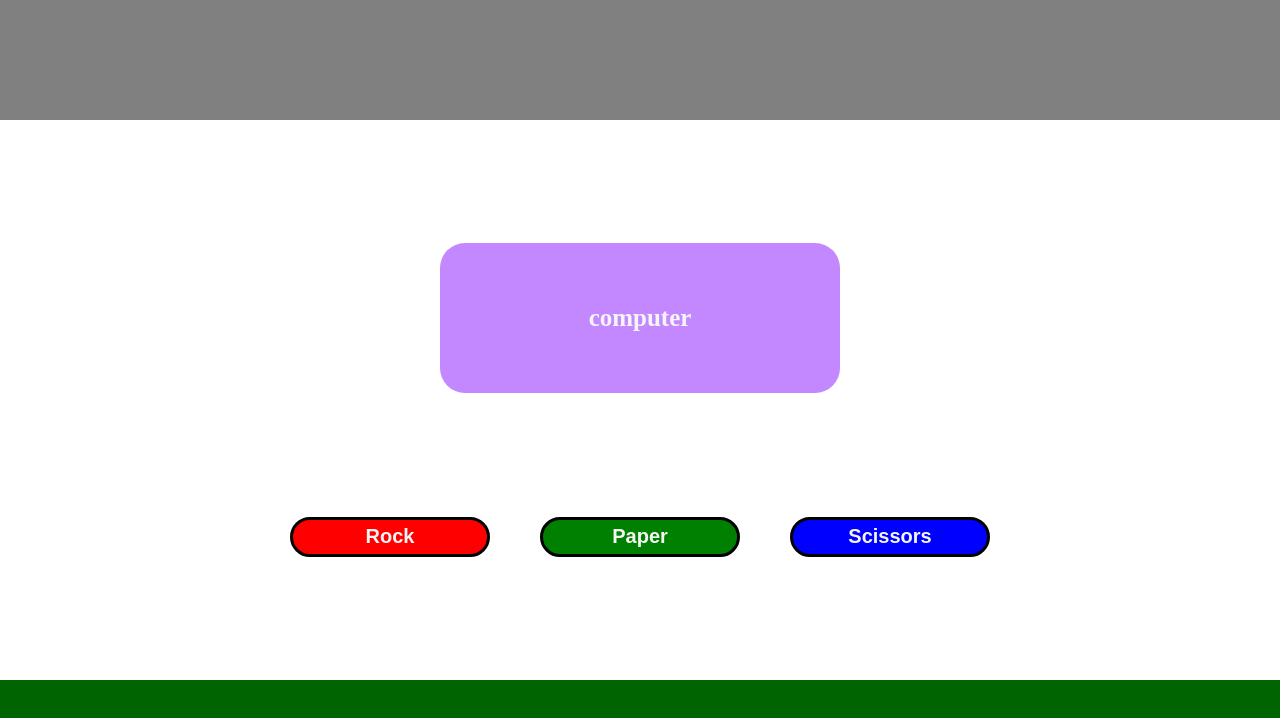
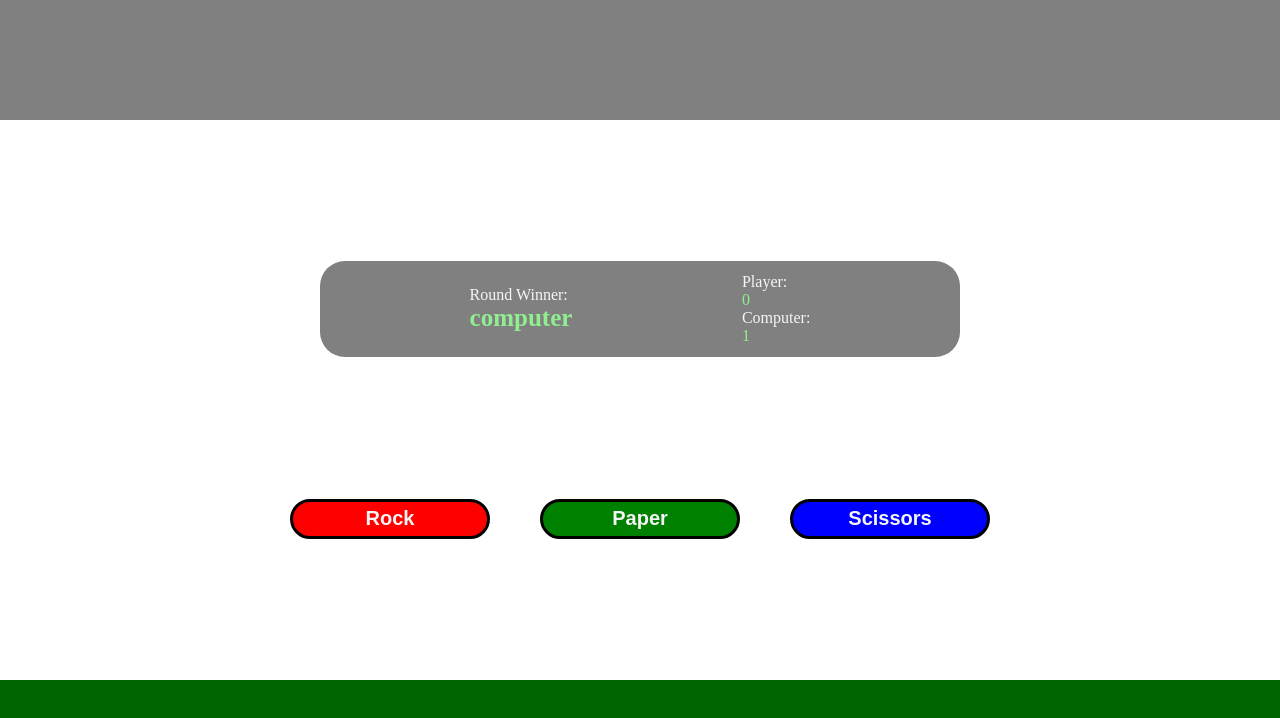
Before and after one commit to Nerio01/odin-foundations-rps, a website: page index.html in a window 1280 px wide. Both pictures are taken after a click on the button "Rock". Drawn offline with Linux system fonts and the light colour scheme.

Commit message:
removed user input validation because it now ties to buttons, also added running score

```diff
--- a/index.html
+++ b/index.html
@@ -9,7 +9,22 @@
 </head>
 <body>
   <div class='header'></div>
-  <div class='output'>Winner:</div>
+  <div class='result-container'>
+    <div class='winner-container'>
+      <div class='winner-text'>Round Winner:</div>
+      <div class='winner'></div>
+    </div>
+    <div class='score-container'>
+      <div class='player-container'>
+        <div class='player-score-text'>Player:</div>
+        <div class='player-score'></div>
+      </div>
+      <div class='computer-container'>
+        <div class='computer-score-text'>Computer:</div>
+        <div class='computer-score'></div>
+      </div>
+    </div>
+  </div>
   <div class='options'>
     <button class='hand' type="button" id='rock'>Rock</button>
     <button class='hand' type="button" id='paper'>Paper</button>
--- a/script.js
+++ b/script.js
@@ -15,16 +15,6 @@ const generateHand = () => {
         return Math.floor(Math.random() * (maxFloored - minCeiled + 1) + minCeiled);
     };
     return validHands[getRandomIntInclusive(0,2)];
-}
-
-const validateUserInput = (userInput) => {
-    const lowerCaseInput = userInput.toLowerCase();
-    if (lowerCaseInput !== rock
-    && lowerCaseInput !== paper
-    && lowerCaseInput !== scissors) {
-        return 'invalid';
-    }
-    return 'valid';
 }
 
 const compareHands = (userHand, compHand) => {
@@ -48,59 +38,41 @@ const compareHands = (userHand, compHand) => {
 
     return winner;
 };
-//const getHumanChoice = () => prompt("Enter rock, paper or scissors: ");
+
+const currentScore = {
+  player: 0,
+  computer: 0,
+}
+
+const updateScore = (roundWinner) => {
+  if (roundWinner === 'computer') {
+    currentScore.computer += 1;
+  }
+  if (roundWinner === 'user') {
+    currentScore.player += 1;
+  }
+}
+
+const resetScore = () => {
+  currentScore.player = 0;
+  currentScore.computer = 0;
+}
+
+const updateBoardScore = () => {
+  const playerScore = document.querySelector('div .player-score');
+  const computerScore = document.querySelector('div .computer-score');
+  playerScore.textContent = currentScore.player;
+  computerScore.textContent = currentScore.computer;
+}
+
 const playRound = (userhand) => {
     const humanSelection = userhand;
     const computerSelection = generateHand();
-
-    if (validateUserInput(humanSelection) === `invalid`) {
-        console.log('Invalid hand. Please enter "rock", "paper" or "scissors".');
-        return;
-    }
-    const winner = compareHands(humanSelection, computerSelection);
-    const output = document.querySelector('.output');
-    output.textContent = winner;
-    return winner;
+    const roundWinner = compareHands(humanSelection, computerSelection);
+    const output = document.querySelector('.winner');
+    updateScore(roundWinner);
+    console.log(currentScore);
+    updateBoardScore();
+    output.textContent = roundWinner;
+    return roundWinner;
 }
-
-
-//const playGame = () => {
-//    console.log('Welcome to Rock Paper Scissors game!');
-//    const userName = prompt('What is your name: ');
-//    console.log(`Hello, ${userName}!`);
-//    console.log('This game will consist of three rounds. Lets start!');
-//    let userScore = 0;
-//    let computerScore = 0;
-//    let rounds = 1;
-//    while (rounds <= 5) {
-//        const result = playRound();
-//        if (result === 'computer') {
-//            computerScore += 1;
-//            rounds += 1;
-//        }
-//        if (result === 'user') {
-//            userScore += 1;
-//            rounds += 1;
-//        }
-//        if (result === 'draw') {
-//            rounds += 1;
-//        }
-//        if (result === 'draw') {
-//            console.log('Draw!');
-//        }
-//        console.log (`User: ${userScore}, Computer: ${computerScore}`);
-//    }
-//
-//    console.log (`User: ${userScore}, Computer: ${computerScore}`);
-//    if (userScore === computerScore) {
-//        console.log('The game ends with DRAW!');
-//        return;
-//    }
-//    if (userScore > computerScore) {
-//        console.log ('You win!');
-//        return;
-//    }
-//    console.log('You lost!');
-//    return;
-//};
-//
--- a/style.css
+++ b/style.css
@@ -45,16 +45,27 @@ button {
   background-color: blue;
 }
 
-.output {
-  background-color: rgba(155,55,255,0.6);
-  width: 400px;
-  height: 150px;
+.result-container {
+  display: flex;
+  justify-content: space-evenly;
+  gap: 20px;
+  align-items: center;
+  background-color: gray;
+  height: 6rem;
+  width: 40rem;
   align-self: center;
   border-radius: 25px;
-  text-align: center;
-  align-content: center;
+  color: whitesmoke;
+}
+
+.player-score,
+.computer-score {
+  color: lightgreen;
+}
+
+.winner {
   font-size: 25px;
-  color: whitesmoke;
+  color: lightgreen;
   font-weight: 800;
 }
 
```
